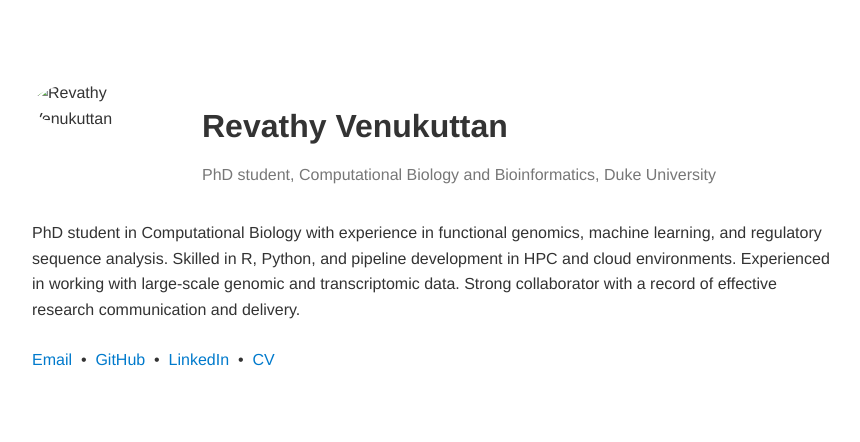
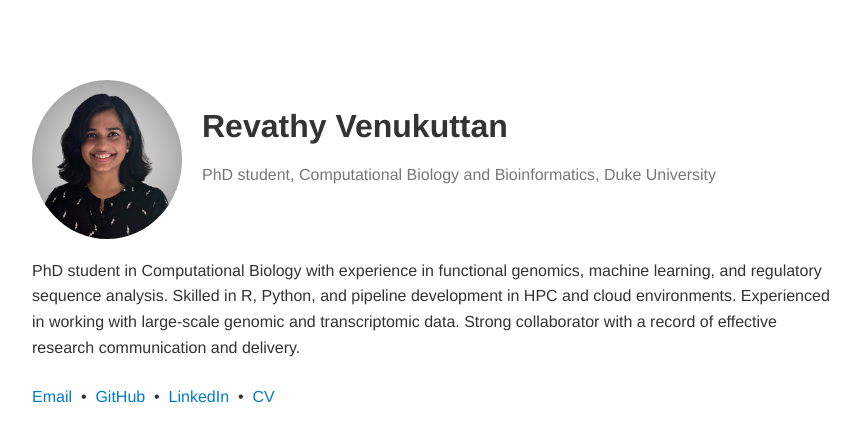
Before and after one commit to RevathyVenukuttan/revathy.github.io, a plain HTML site: page index.html in a window 1280 px wide. Shown: the whole page, without its empty margins (208-1068 px from the left). Drawn offline with Linux system fonts and the light colour scheme.

Commit message:
Update index.html

```diff
--- a/index.html
+++ b/index.html
@@ -57,7 +57,7 @@
 <body>
 
   <div class="intro">
-    <img src="profile.png" alt="Revathy Venukuttan" />
+    <img src="revathy.png" alt="Revathy Venukuttan" />
     <div class="text-block">
       <h1>Revathy Venukuttan</h1>
       <h2>PhD student, Computational Biology and Bioinformatics, Duke University</h2>
```
